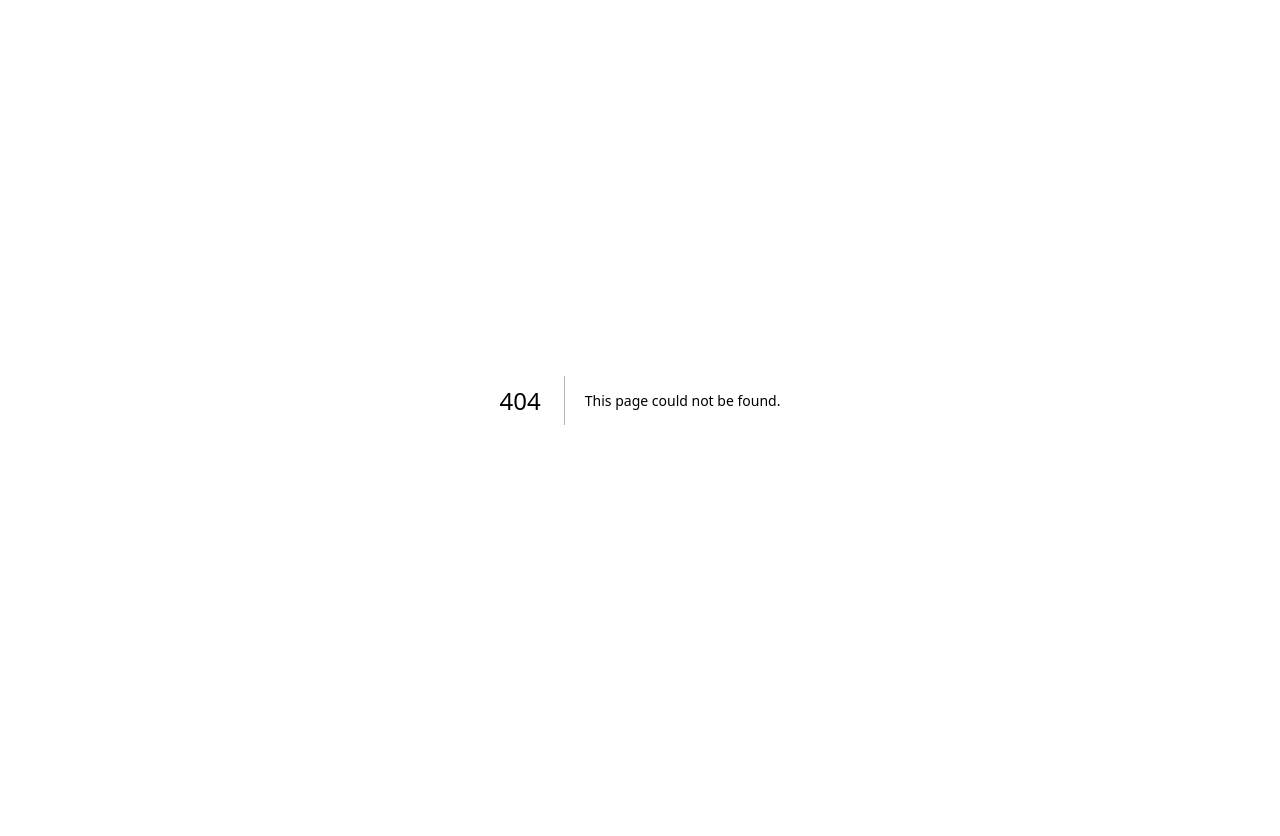
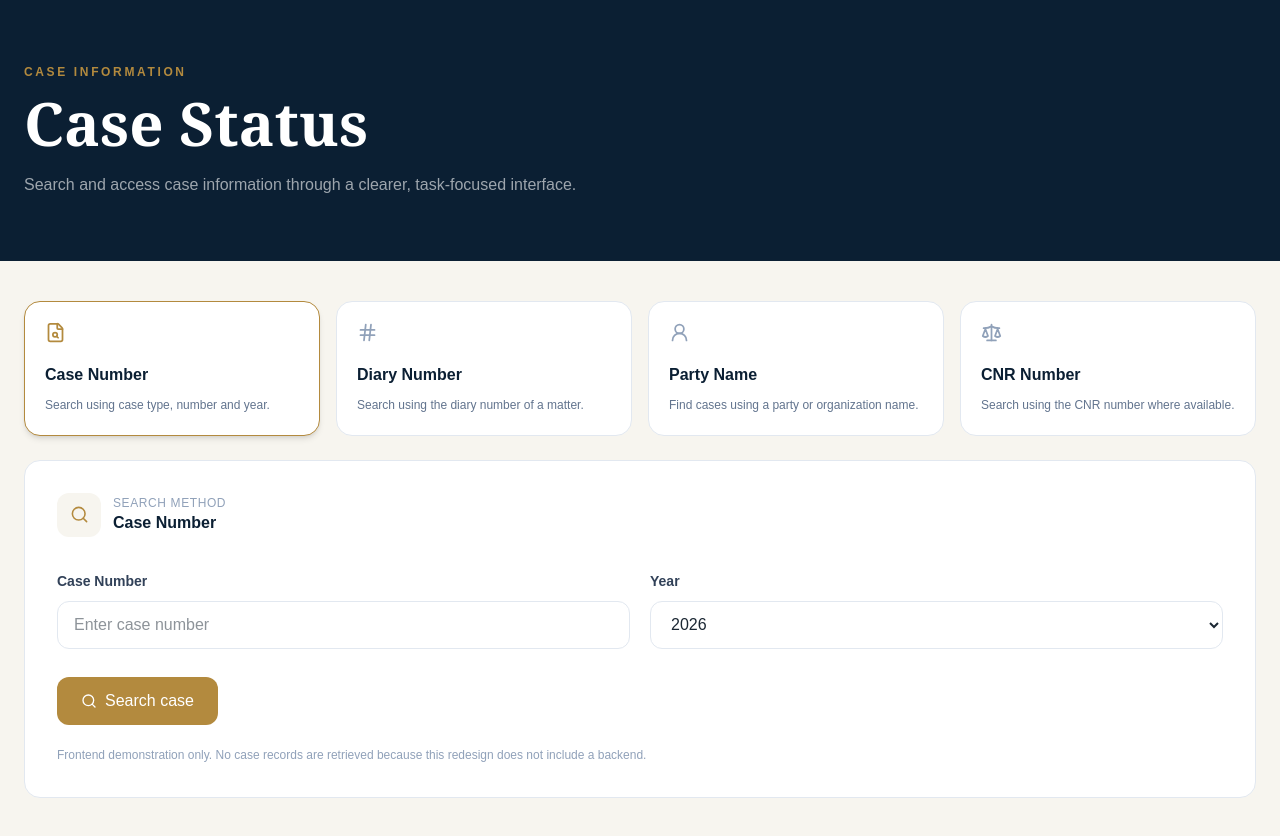
Before and after one commit to patnaikyamini4/supreme-court-india-redesign, a Next.js app: page /cases in a window 1280 px wide. Before the commit this address had no page. Before the commit the page ends 800 px from the top, so only its background shows below. Built offline with nearby package versions, Linux system fonts and the light colour scheme.

Commit message:
feat: add case status interface

```diff
--- /dev/null
+++ b/src/app/cases/page.tsx
@@ -0,0 +1,153 @@
+"use client";
+
+import {
+  Search,
+  FileSearch,
+  Hash,
+  UserRound,
+  Scale,
+} from "lucide-react";
+import { useState } from "react";
+
+const searchModes = [
+  {
+    title: "Case Number",
+    description: "Search using case type, number and year.",
+    icon: FileSearch,
+  },
+  {
+    title: "Diary Number",
+    description: "Search using the diary number of a matter.",
+    icon: Hash,
+  },
+  {
+    title: "Party Name",
+    description: "Find cases using a party or organization name.",
+    icon: UserRound,
+  },
+  {
+    title: "CNR Number",
+    description: "Search using the CNR number where available.",
+    icon: Scale,
+  },
+];
+
+export default function CasesPage() {
+  const [mode, setMode] = useState("Case Number");
+
+  return (
+    <main className="min-h-screen bg-[#F7F5EF]">
+      <section className="bg-[#0B1F33] text-white">
+        <div className="sc-container py-16">
+          <p className="sc-eyebrow text-[#D8B86A]">
+            Case information
+          </p>
+
+          <h1 className="sc-serif mt-3 text-4xl font-bold md:text-6xl">
+            Case Status
+          </h1>
+
+          <p className="mt-5 max-w-2xl text-white/60">
+            Search and access case information through a
+            clearer, task-focused interface.
+          </p>
+        </div>
+      </section>
+
+      <section className="sc-container py-10">
+        <div className="grid gap-4 md:grid-cols-4">
+          {searchModes.map((item) => {
+            const Icon = item.icon;
+
+            return (
+              <button
+                key={item.title}
+                type="button"
+                onClick={() => setMode(item.title)}
+                className={`rounded-2xl border p-5 text-left transition ${
+                  mode === item.title
+                    ? "border-[#B38A3E] bg-white shadow-md"
+                    : "border-slate-200 bg-white hover:border-[#B38A3E]/50"
+                }`}
+              >
+                <Icon
+                  size={21}
+                  className={
+                    mode === item.title
+                      ? "text-[#B38A3E]"
+                      : "text-slate-400"
+                  }
+                />
+
+                <h2 className="mt-5 font-bold text-[#0B1F33]">
+                  {item.title}
+                </h2>
+
+                <p className="mt-2 text-xs leading-5 text-slate-500">
+                  {item.description}
+                </p>
+              </button>
+            );
+          })}
+        </div>
+
+        <div className="mt-6 rounded-2xl border border-slate-200 bg-white p-6 md:p-8">
+          <div className="flex items-center gap-3">
+            <div className="flex h-11 w-11 items-center justify-center rounded-xl bg-[#F7F5EF] text-[#B38A3E]">
+              <Search size={19} />
+            </div>
+
+            <div>
+              <p className="text-xs uppercase tracking-wider text-slate-400">
+                Search method
+              </p>
+
+              <h2 className="font-bold text-[#0B1F33]">
+                {mode}
+              </h2>
+            </div>
+          </div>
+
+          <div className="mt-8 grid gap-5 md:grid-cols-2">
+            <label className="block">
+              <span className="text-sm font-semibold text-slate-700">
+                {mode}
+              </span>
+
+              <input
+                placeholder={`Enter ${mode.toLowerCase()}`}
+                className="mt-2 h-12 w-full rounded-xl border border-slate-200 px-4 text-sm outline-none focus:border-[#B38A3E]"
+              />
+            </label>
+
+            <label className="block">
+              <span className="text-sm font-semibold text-slate-700">
+                Year
+              </span>
+
+              <select className="mt-2 h-12 w-full rounded-xl border border-slate-200 bg-white px-4 text-sm outline-none focus:border-[#B38A3E]">
+                <option>2026</option>
+                <option>2025</option>
+                <option>2024</option>
+              </select>
+            </label>
+          </div>
+
+          <button
+            type="button"
+            className="mt-7 flex items-center justify-center gap-2 rounded-xl bg-[#B38A3E] px-6 py-3 text-sm font-semibold text-white transition hover:bg-[#9C7734]"
+          >
+            <Search size={16} />
+            Search case
+          </button>
+
+          <p className="mt-5 text-xs leading-5 text-slate-400">
+            Frontend demonstration only. No case records are
+            retrieved because this redesign does not include a
+            backend.
+          </p>
+        </div>
+      </section>
+    </main>
+  );
+}
```
